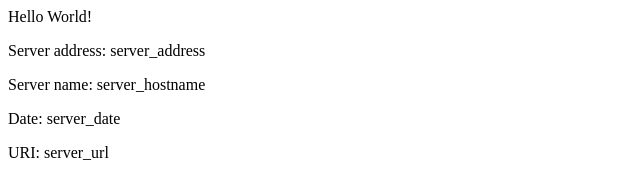
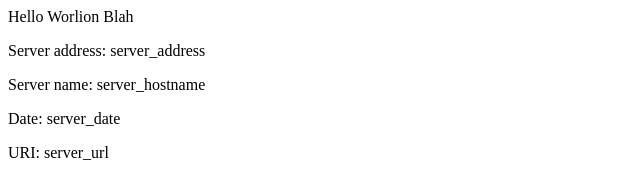
Before and after one commit to aliakhaliqEE/eks-example, a plain HTML site: page src/index.html in a window 1280 px wide. Shown: the full height of the page, 0-640 px from the left. Drawn offline with Linux system fonts and the light colour scheme.

Commit message:
v2 Updating home page

```diff
--- a/src/index.html
+++ b/src/index.html
@@ -2,7 +2,7 @@
 <title>Hello World</title>
 </head>
 <div class="info">
-<h>Hello World!</h>
+<h>Hello Worlion Blah</h>
 <p><span>Server&nbsp;address:</span> <span>server_address</span></p>
 <p><span>Server&nbsp;name:</span> <span>server_hostname</span></p>
 <p class="smaller"><span>Date:</span> <span>server_date</span></p>
```
